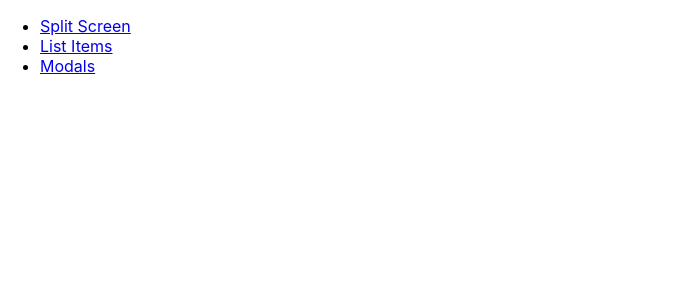
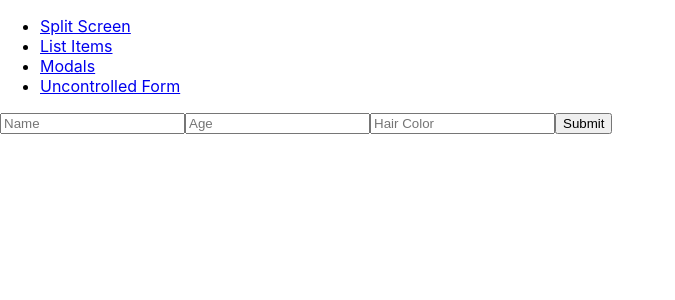
Before and after one commit to musayuksel/React-Design-Pattern, a React (Create React App) app: page /uncontrolled-form in a window 1280 px wide. Shown: the top 300 px of the page, without its empty margins (0-675 px from the left). Built offline with nearby package versions, Linux system fonts and the light colour scheme.

Commit message:
Add Uncontroller Form

```diff
--- a/src/App.js
+++ b/src/App.js
@@ -9,6 +9,7 @@ import LargePeopleList from "./components/LargePeopleList";
 import LargeProductList from "./components/LargeProductList";
 import SmallProductList from "./components/SmallProductList";
 import Modal from "./components/Modal";
+import UncontrolledForm from "./components/UncontrolledForm";
 
 function App() {
   const LeftComponent = () => <h1 style={{ backgroundColor: "aqua" }}>LEFT</h1>;
@@ -69,6 +70,7 @@ function App() {
             </Modal>
           }
         />
+        <Route path="/uncontrolled-form" element={<UncontrolledForm />} />
       </Routes>
     </>
   );
--- a/src/components/Nav.js
+++ b/src/components/Nav.js
@@ -12,6 +12,9 @@ export default function Nav() {
       <li>
         <Link to={"modal"}>Modals</Link>
       </li>
+      <li>
+        <Link to={"uncontrolled-form"}>Uncontrolled Form</Link>
+      </li>
     </ul>
   );
 }
--- /dev/null
+++ b/src/components/UncontrolledForm.js
@@ -0,0 +1,21 @@
+import React from "react";
+
+export default function UncontrolledForm() {
+  function handleSubmit(event) {
+    event.preventDefault();
+    const formData = new FormData(event.target);
+    const data = {};
+    for (let name of formData.keys()) {
+      data[name] = formData.get(name);
+    }
+    console.log(data);
+  }
+  return (
+    <form onSubmit={handleSubmit}>
+      <input type="text" name="name" placeholder="Name" />
+      <input type="number" name="age" placeholder="Age" />
+      <input type="text" name="hairColor" placeholder="Hair Color" />
+      <input type="submit" value={"Submit"} />
+    </form>
+  );
+}
```
